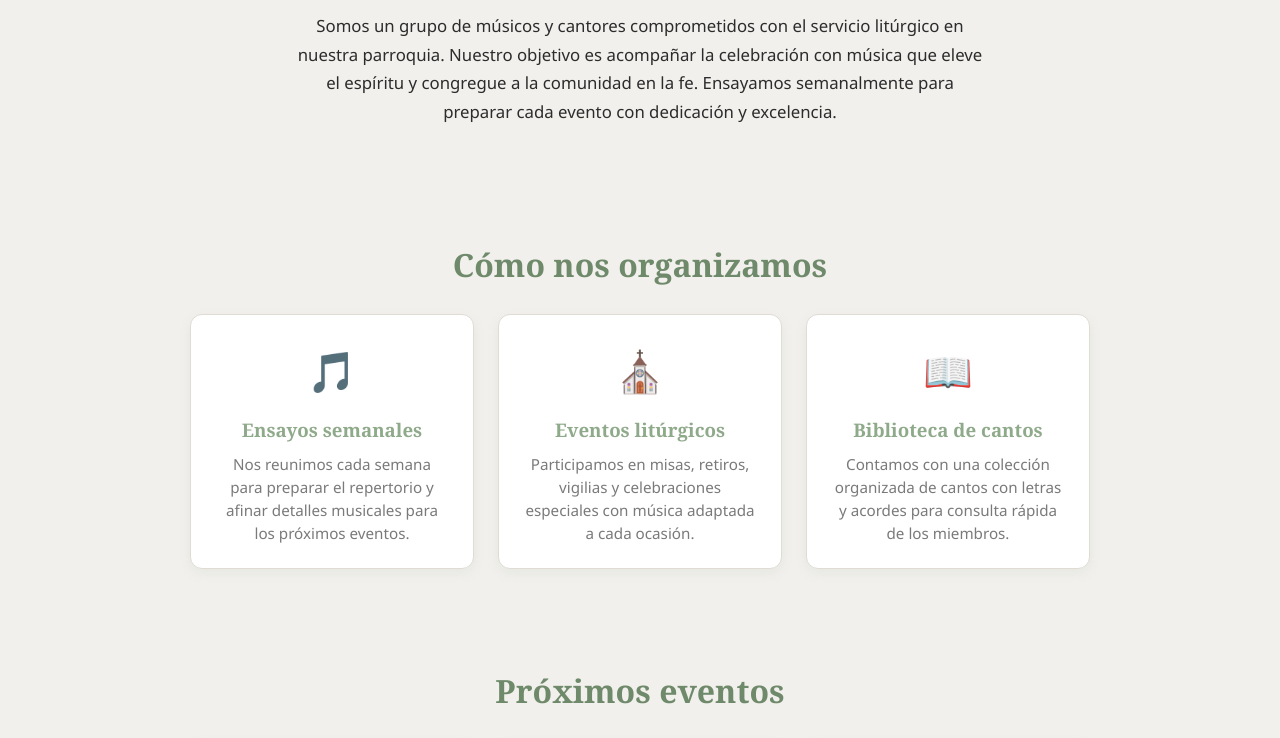
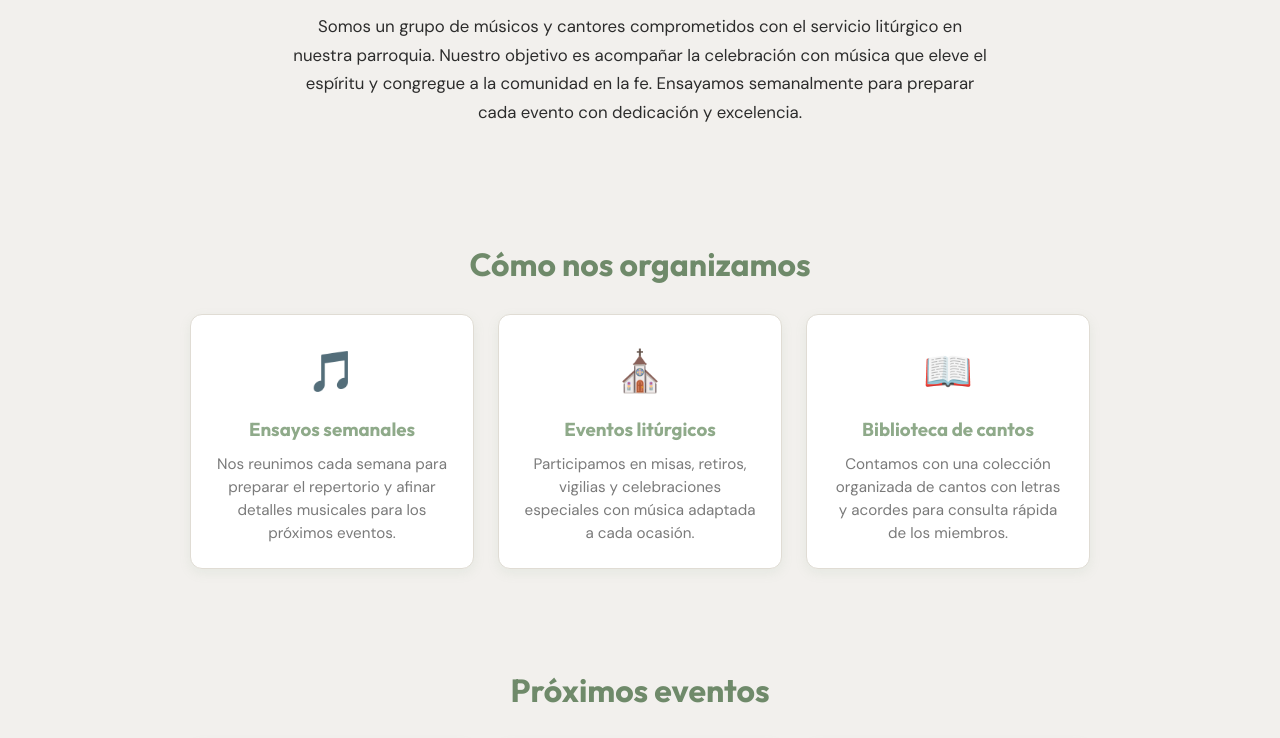
Before and after one commit to SpecialSKG/ministerio-renacer, a website: page index.html in a window 1280 px wide. Shown: the part 557-1295 px from the top of the page. Drawn offline with Linux system fonts and the light colour scheme.

Commit message:
feat(typography): replace font variables with Outfit + DM Sans

```diff
--- a/assets/css/styles.css
+++ b/assets/css/styles.css
@@ -13,8 +13,8 @@
   --color-primary-dark: #6F8A6A;
   --color-border: #E0DCD4;
   --color-accent: #D4A890;
-  --font-body: 'Segoe UI', Tahoma, Geneva, Verdana, sans-serif;
-  --font-heading: 'Georgia', 'Times New Roman', Times, serif;
+  --font-body: 'DM Sans', sans-serif;
+  --font-heading: 'Outfit', sans-serif;
   --spacing-unit: 1rem;
   --radius-card: 12px;
   --shadow-card: 0 4px 12px rgba(143, 170, 138, 0.12);
```
